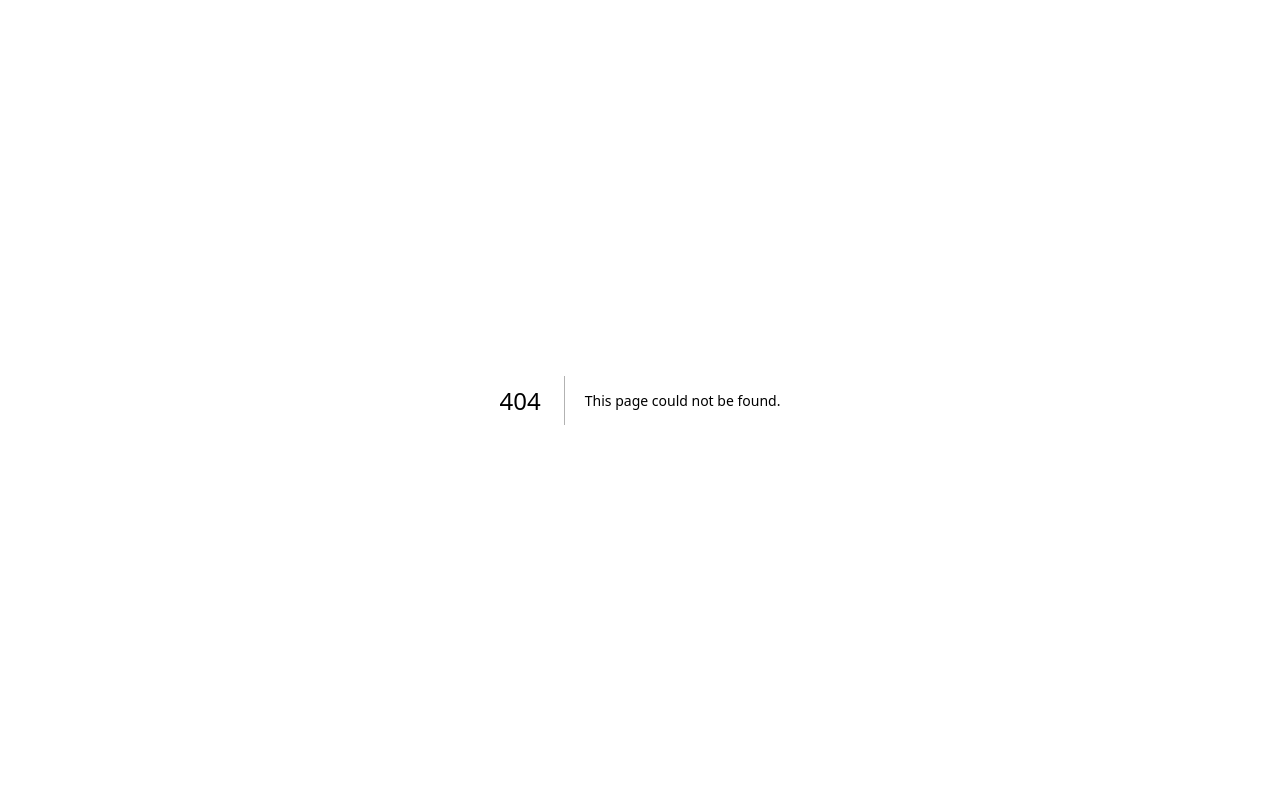
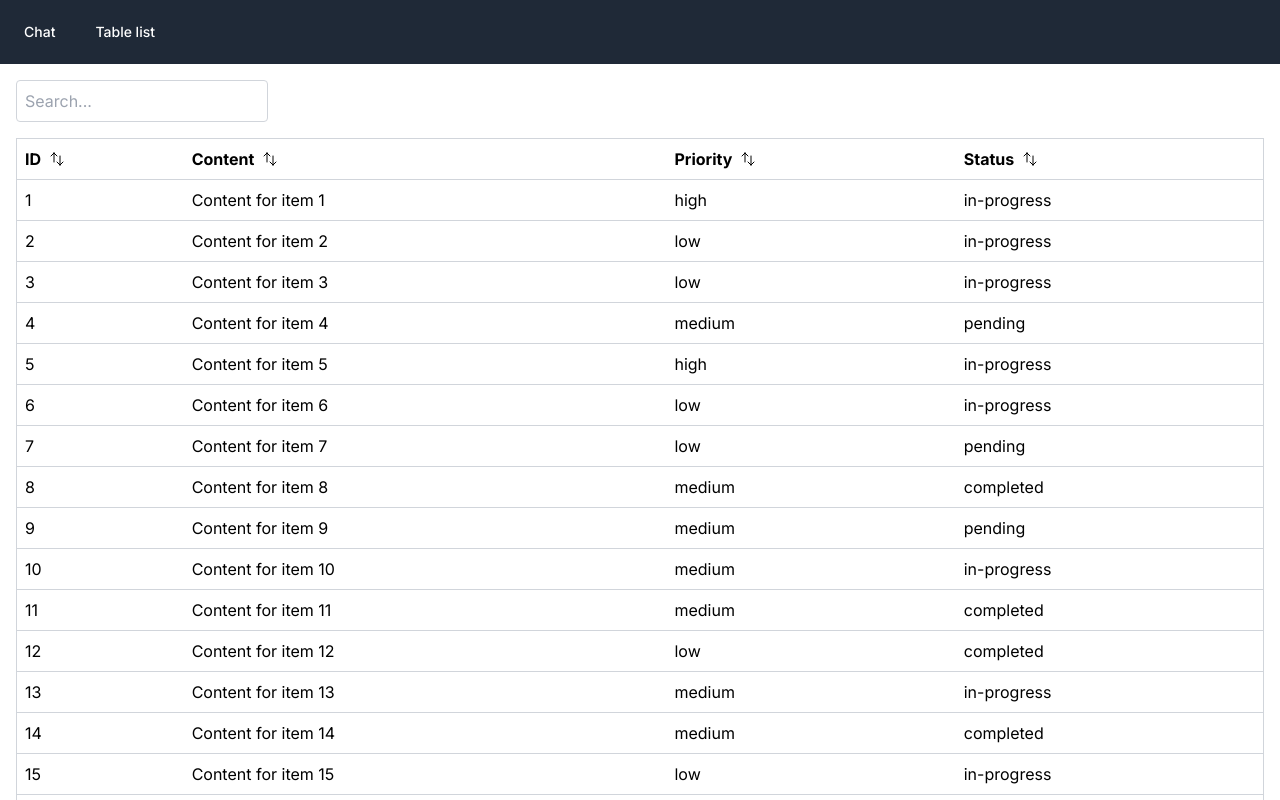
Before and after one commit to ytq-0698/sendbird-chat-app, a Next.js app: page /data-list in a window 1280 px wide. Before the commit this address had no page. Built offline with nearby package versions, Linux system fonts and the light colour scheme.

Commit message:
Data list page & update some UI/UX

```diff
--- /dev/null
+++ b/postcss.config.js
@@ -0,0 +1,6 @@
+module.exports = {
+  plugins: {
+    tailwindcss: {},
+    autoprefixer: {},
+  },
+}
--- /dev/null
+++ b/src/app/Icons/Sort.jsx
@@ -0,0 +1,20 @@
+const Sort = () => {
+  return (
+    <svg
+      xmlns="http://www.w3.org/2000/svg"
+      fill="none"
+      viewBox="0 0 24 24"
+      strokeWidth="1.5"
+      stroke="currentColor"
+      className="size-4"
+    >
+      <path
+        strokeLinecap="round"
+        strokeLinejoin="round"
+        d="M3 7.5 7.5 3m0 0L12 7.5M7.5 3v13.5m13.5 0L16.5 21m0 0L12 16.5m4.5 4.5V7.5"
+      />
+    </svg>
+  );
+};
+
+export default Sort;
--- a/src/app/components/Chat.js
+++ b/src/app/components/Chat.js
@@ -7,7 +7,7 @@ function ChatApp() {
   return (
     // The chat interface can expand up to the dimensions of your parent component.
     // To achieve a full-screen mode, apply the following CSS rules to the parent element.
-    <div style={{ width: "100vw", height: "100vh" }}>
+    <div style={{ width: "100vw", height: "100%" }}>
       <SBProvider
         // You can find your Sendbird application ID on the Sendbird dashboard.
         appId="EFFF7270-B6D0-4CCE-86DC-64FD6686985F"
--- /dev/null
+++ b/src/app/components/Layout.jsx
@@ -0,0 +1,11 @@
+import Navigation from "./Navigation";
+
+// eslint-disable-next-line react/prop-types
+export default function Layout({ children }) {
+  return (
+    <div className="flex flex-col h-screen bg-white">
+      <Navigation />
+      {children}
+    </div>
+  );
+}
--- /dev/null
+++ b/src/app/components/Navigation.jsx
@@ -0,0 +1,33 @@
+import Link from "next/link";
+
+const Navigation = () => {
+  return (
+    <nav className="bg-gray-800">
+      <div className="mx-auto max-w-7xl">
+        <div className="relative flex h-16 items-center justify-between">
+          <div className="flex flex-1 items-center justify-center sm:items-stretch sm:justify-start">
+            <div className="hidden sm:ml-3 sm:block">
+              <div className="flex space-x-4">
+                <Link
+                  href="/"
+                  className="rounded-md px-3 py-2 text-sm font-medium text-white"
+                  aria-current="page"
+                >
+                  Chat
+                </Link>
+                <Link
+                  href="/data-list"
+                  className="rounded-md px-3 py-2 text-sm font-medium text-white hover:bg-gray-700 hover:text-white"
+                >
+                  Table list
+                </Link>
+              </div>
+            </div>
+          </div>
+        </div>
+      </div>
+    </nav>
+  );
+};
+
+export default Navigation;
--- /dev/null
+++ b/src/app/data-list/page.jsx
@@ -0,0 +1,130 @@
+"use client";
+import { useState, useMemo } from "react";
+import Layout from "@/app/components/Layout";
+import SortIcon from "@/app/Icons/Sort";
+
+function generateFakeData() {
+  const priorities = ["low", "medium", "high"];
+  const statuses = ["pending", "in-progress", "completed"];
+  const fakeData = [];
+
+  for (let i = 1; i <= 50; i++) {
+    const id = i;
+    const content = `Content for item ${i}`;
+    const priority = priorities[Math.floor(Math.random() * priorities.length)];
+    const status = statuses[Math.floor(Math.random() * statuses.length)];
+
+    fakeData.push({ id, content, priority, status });
+  }
+
+  return fakeData;
+}
+
+const data = generateFakeData();
+
+const Table = () => {
+  const [searchTerm, setSearchTerm] = useState("");
+  const [sortColumn, setSortColumn] = useState("id");
+  const [sortDirection, setSortDirection] = useState("asc");
+
+  const filteredData = useMemo(() => {
+    return data.filter((item) =>
+      Object.values(item).some(
+        (val) =>
+          typeof val === "string" &&
+          val.toLowerCase().includes(searchTerm.toLowerCase())
+      )
+    );
+  }, [searchTerm]);
+
+  const sortedData = useMemo(() => {
+    return filteredData.sort((a, b) => {
+      if (a[sortColumn] < b[sortColumn]) {
+        return sortDirection === "asc" ? -1 : 1;
+      }
+      if (a[sortColumn] > b[sortColumn]) {
+        return sortDirection === "asc" ? 1 : -1;
+      }
+      return 0;
+    });
+  }, [filteredData, sortColumn, sortDirection]);
+
+  const handleSort = (column) => {
+    if (column === sortColumn) {
+      setSortDirection((prev) => (prev === "asc" ? "desc" : "asc"));
+    } else {
+      setSortColumn(column);
+      setSortDirection("asc");
+    }
+  };
+
+  return (
+    <Layout>
+      <div className="p-4">
+        <input
+          type="text"
+          placeholder="Search..."
+          value={searchTerm}
+          onChange={(e) => setSearchTerm(e.target.value)}
+          className="mb-4 p-2 border border-gray-300 rounded"
+        />
+        <table className="min-w-full border border-gray-300">
+          <thead>
+            <tr>
+              <th
+                onClick={() => handleSort("id")}
+                className="p-2 cursor-pointer"
+              >
+                <div className="flex items-center gap-2">
+                  ID
+                  <SortIcon />
+                </div>
+              </th>
+              <th
+                onClick={() => handleSort("content")}
+                className="p-2 cursor-pointer"
+              >
+                <div className="flex items-center gap-2">
+                  Content
+                  <SortIcon />
+                </div>
+              </th>
+              <th
+                onClick={() => handleSort("priority")}
+                className="p-2 cursor-pointer"
+              >
+                <div className="flex items-center gap-2">
+                  Priority
+                  <SortIcon />
+                </div>
+              </th>
+              <th
+                onClick={() => handleSort("status")}
+                className="p-2 cursor-pointer"
+              >
+                <div className="flex items-center gap-2">
+                  Status
+                  <SortIcon />
+                </div>
+              </th>
+            </tr>
+          </thead>
+          <tbody>
+            {sortedData.map((item) => (
+              <tr key={item.id}>
+                <td className="border-t border-gray-300 p-2">{item.id}</td>
+                <td className="border-t border-gray-300 p-2">{item.content}</td>
+                <td className="border-t border-gray-300 p-2">
+                  {item.priority}
+                </td>
+                <td className="border-t border-gray-300 p-2">{item.status}</td>
+              </tr>
+            ))}
+          </tbody>
+        </table>
+      </div>
+    </Layout>
+  );
+};
+
+export default Table;
--- a/src/app/globals.css
+++ b/src/app/globals.css
@@ -1,3 +1,7 @@
+@tailwind base;
+@tailwind components;
+@tailwind utilities;
+
 :root {
   --max-width: 1100px;
   --border-radius: 12px;
@@ -86,13 +90,7 @@ body {
 }
 
 body {
-  color: rgb(var(--foreground-rgb));
-  background: linear-gradient(
-      to bottom,
-      transparent,
-      rgb(var(--background-end-rgb))
-    )
-    rgb(var(--background-start-rgb));
+  background: #fff;
 }
 
 a {
@@ -100,14 +98,12 @@ a {
   text-decoration: none;
 }
 
-@media (prefers-color-scheme: dark) {
-  html {
-    color-scheme: dark;
-  }
+th {
+  text-align: left;
 }
 
 .customized-app {
-  height: 100vh;
+  height: calc(100vh - 64px);
   display: flex;
 }
 
--- a/src/app/page.jsx
+++ b/src/app/page.jsx
@@ -2,16 +2,23 @@
 "use client";
 import dynamic from "next/dynamic";
 import "@sendbird/uikit-react/dist/index.css";
+import Layout from "./components/Layout";
 
 const DynamicAppWithNoSSR = dynamic(() => import("@/app/components/Chat"), {
   ssr: false,
-  loading: () => <p>...</p>,
+  loading: () => (
+    <div className="flex justify-center items-center h-screen w-full">
+      Loading...
+    </div>
+  ),
 });
 
 export default function Home() {
   return (
-    <div style={{ width: "100vw", height: "100vh" }}>
-      <DynamicAppWithNoSSR />
-    </div>
+    <Layout>
+      <div style={{ flex: 1 }}>
+        <DynamicAppWithNoSSR />
+      </div>
+    </Layout>
   );
 }
--- /dev/null
+++ b/tailwind.config.js
@@ -0,0 +1,15 @@
+/** @type {import('tailwindcss').Config} */
+module.exports = {
+  content: [
+    "./app/**/*.{js,ts,jsx,tsx,mdx}",
+    "./pages/**/*.{js,ts,jsx,tsx,mdx}",
+    "./components/**/*.{js,ts,jsx,tsx,mdx}",
+
+    // Or if using `src` directory:
+    "./src/**/*.{js,ts,jsx,tsx,mdx}",
+  ],
+  theme: {
+    extend: {},
+  },
+  plugins: [],
+};
```
Also changed, not shown: package.json (+8 -2 lines), tsconfig.json (added, +34 -0 lines), 1 other file (tests, documents, lock files or other folders).
